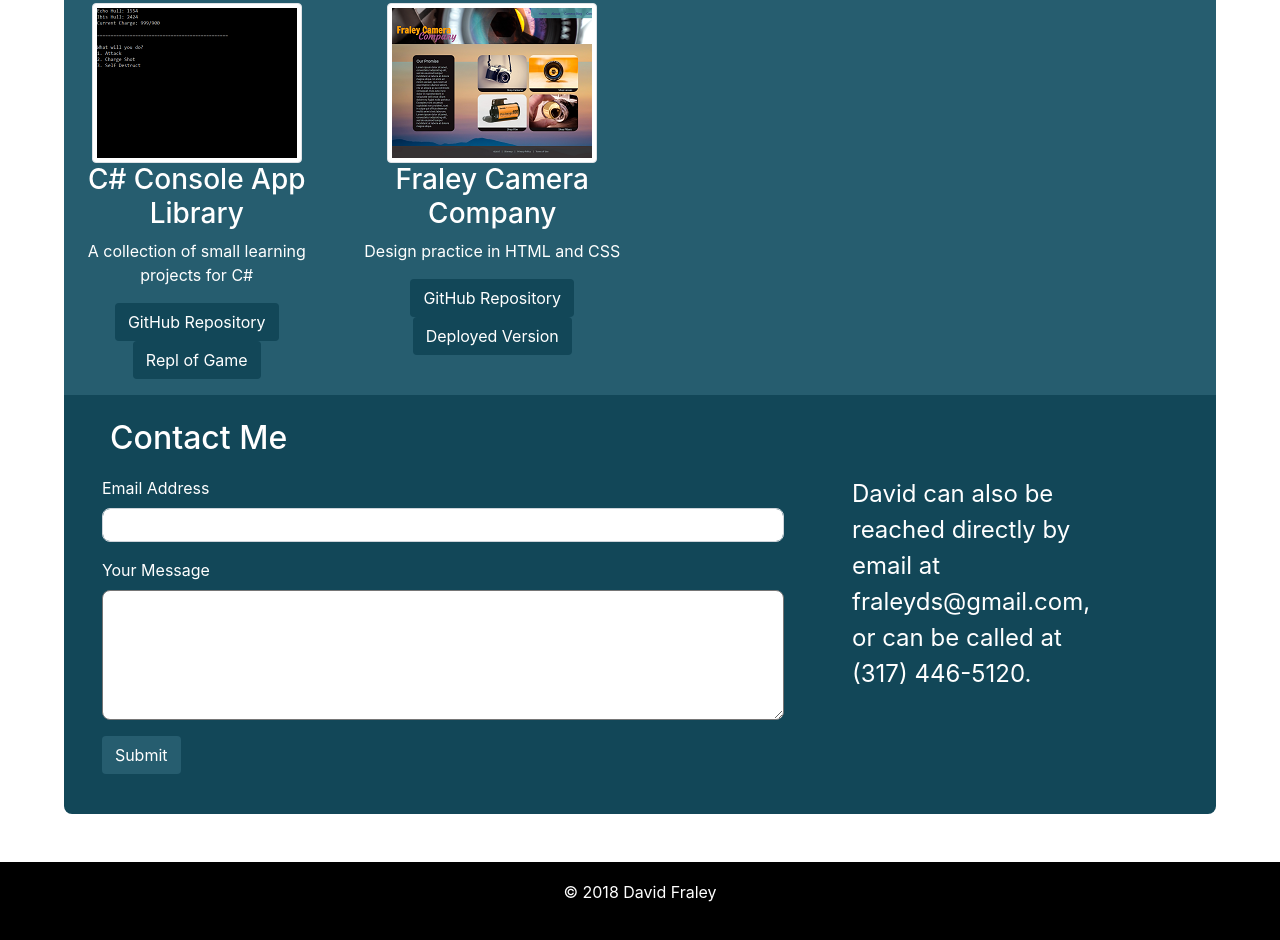
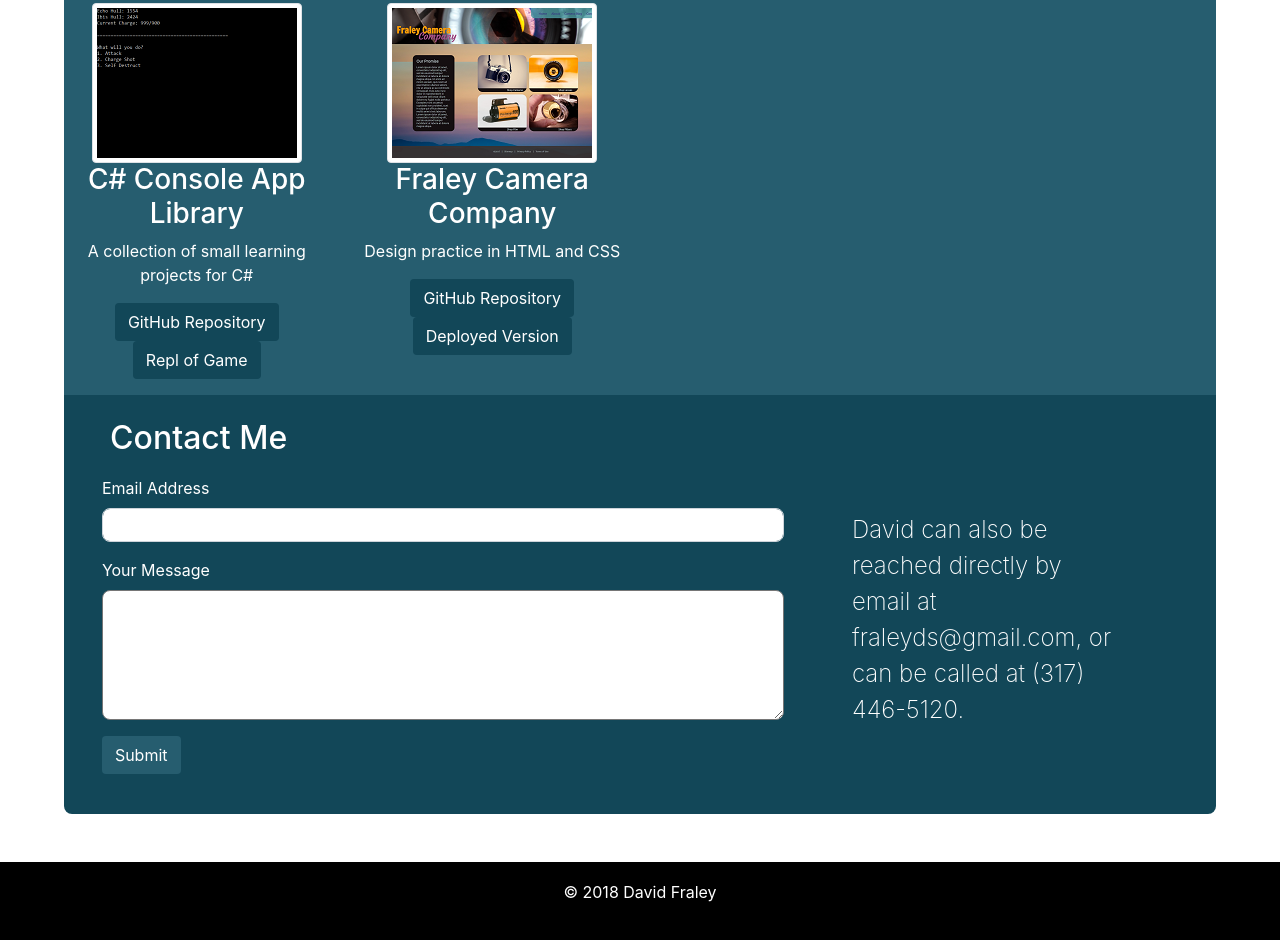
Before and after one commit to fraleyds/Portfolio, a website: page index.html in a window 1280 px wide. Shown: the part 1539-2479 px from the top of the page. Drawn offline with nearby package versions, Linux system fonts and the light colour scheme; a web font is replaced by a local one.

Commit message:
minor text changes

```diff
--- a/scss/_contact.scss
+++ b/scss/_contact.scss
@@ -32,4 +32,5 @@
 
 .contact-text {
     font-size: 150%;
+    font-weight: 200;
 }
```
Also changed, not shown: index.html (+1 -0 lines), css/main.css.
